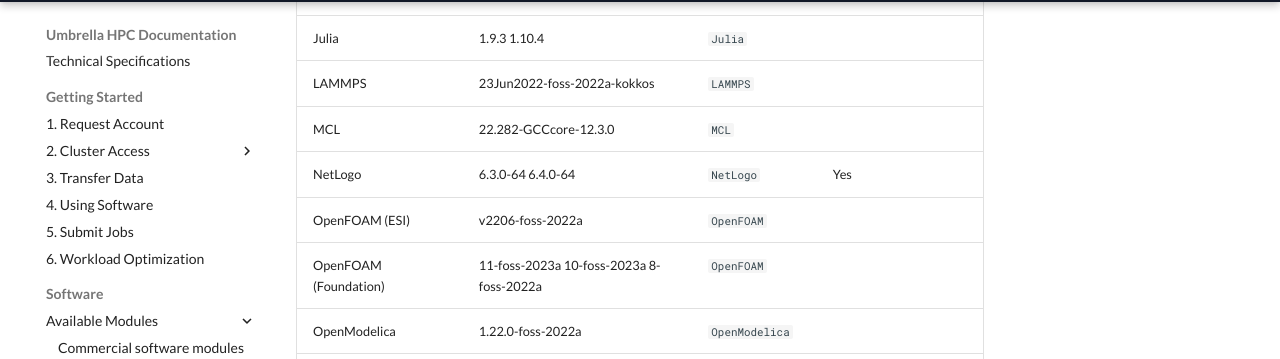
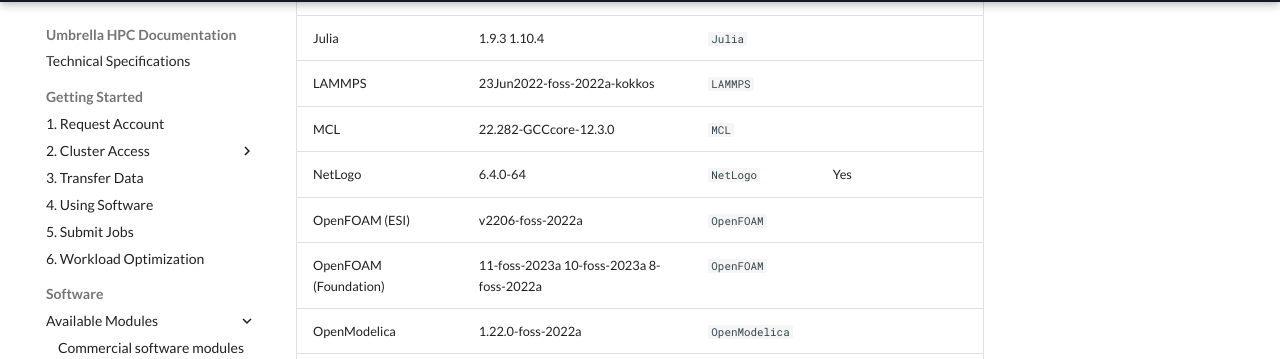
Before and after one commit to gferhpc/supercomputing.tue.nl, an MkDocs documentation site: the page built from pages/documentation/software/modules/non-commercial.md, in a window 1280 px wide and 900 px high, scrolled down 1048 px. Shown: the part 94-453 px from the top of the window. Built offline with MkDocs 1.6.1 and Material for MkDocs 9.7.7, drawn with Linux system fonts in a browser that asks for light colours.

Commit message:
Update non-commercial.md

```diff
--- a/pages/documentation/software/modules/non-commercial.md
+++ b/pages/documentation/software/modules/non-commercial.md
@@ -85,7 +85,7 @@
 | Julia          | 1.9.3 1.10.4                         | `Julia`     | |
 | LAMMPS         | 23Jun2022-foss-2022a-kokkos          | `LAMMPS`    | |
 | MCL            | 22.282-GCCcore-12.3.0                | `MCL`       | |
-| NetLogo        | 6.3.0-64 6.4.0-64                    | `NetLogo`   | Yes |
+| NetLogo        | 6.4.0-64                    | `NetLogo`   | Yes |
 | OpenFOAM (ESI)      | v2206-foss-2022a | `OpenFOAM`  | |
 | OpenFOAM (Foundation)       | 11-foss-2023a 10-foss-2023a 8-foss-2022a | `OpenFOAM`  | |
 | OpenModelica   | 1.22.0-foss-2022a                    | `OpenModelica` | |
```
